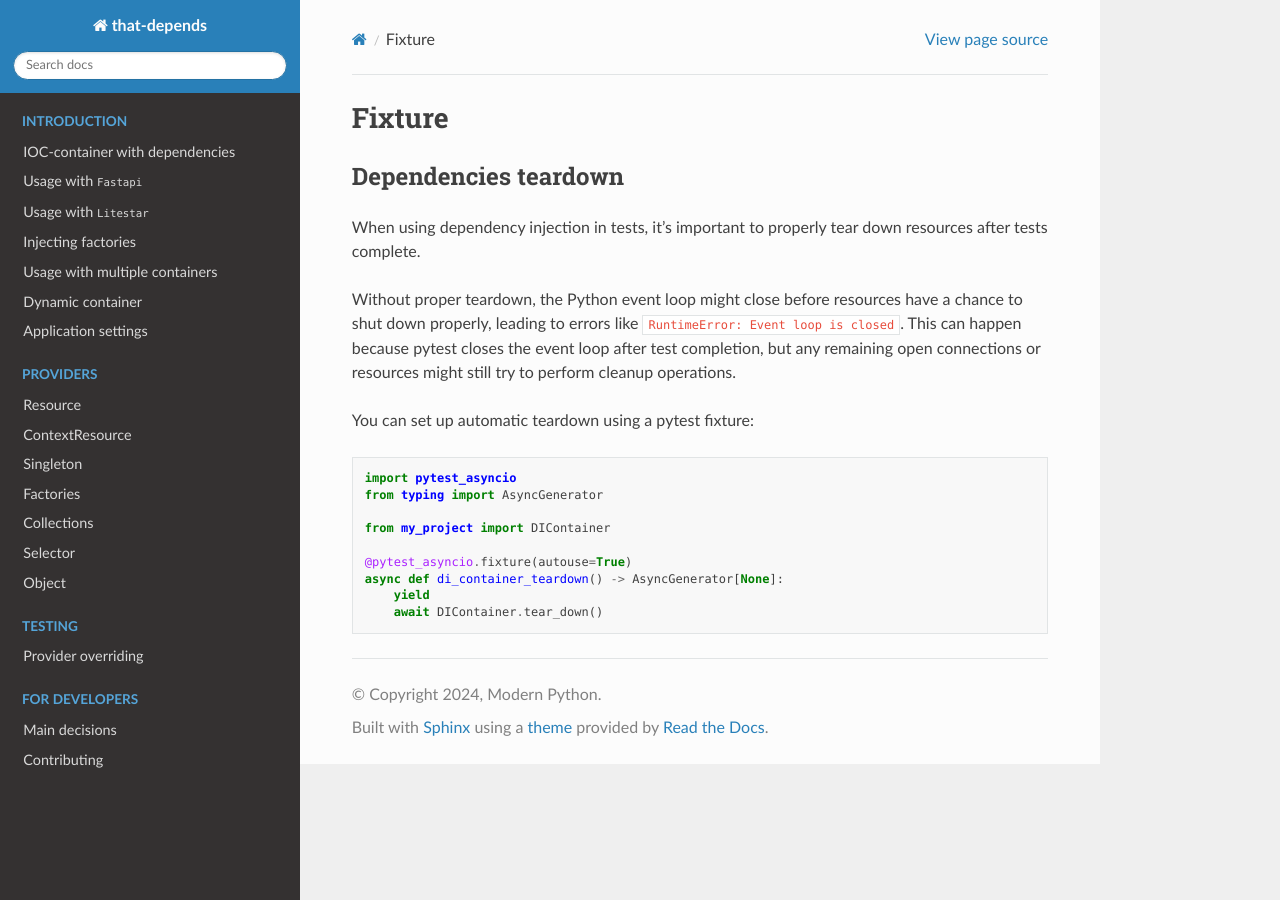
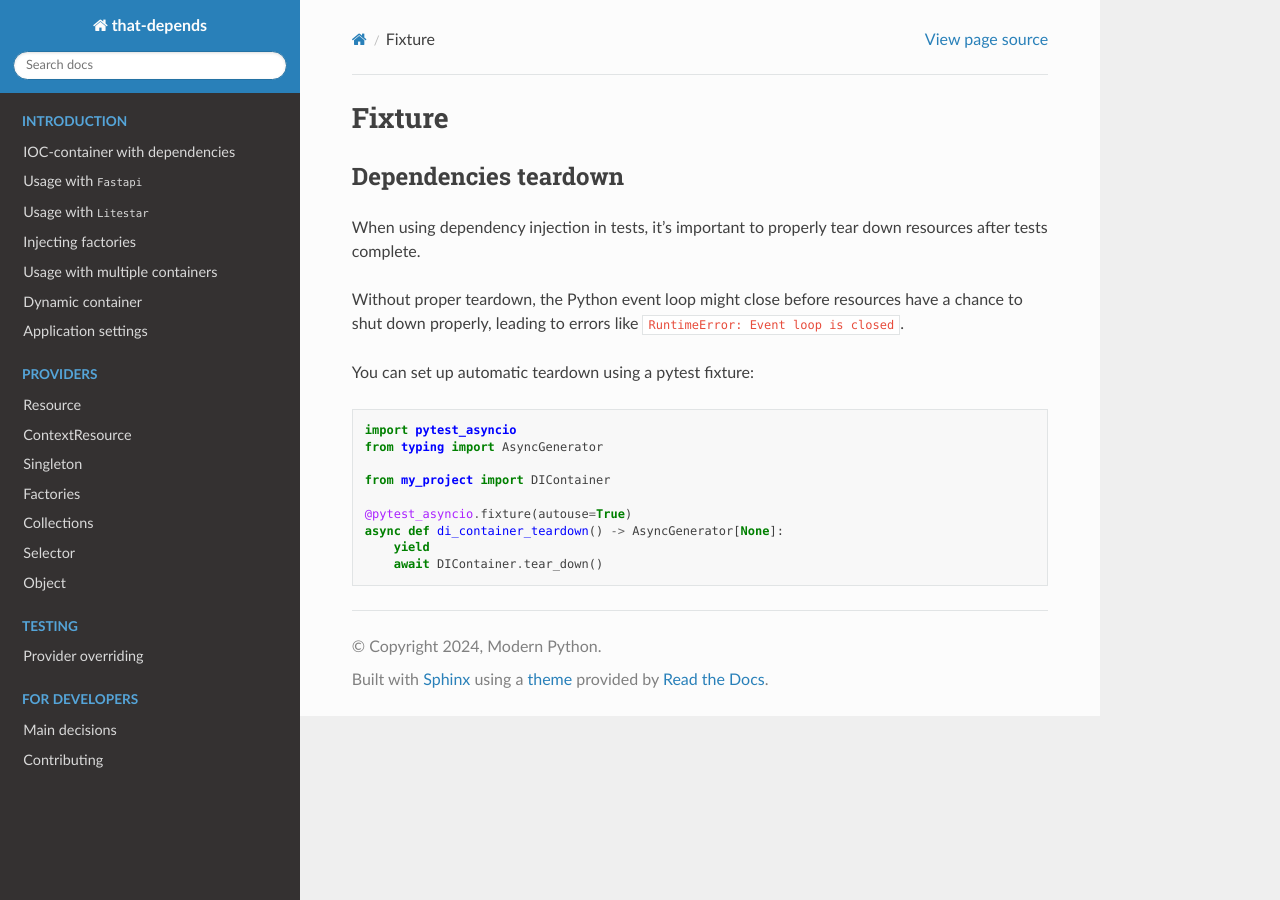
Before and after one commit to modern-python/that-depends, a Sphinx documentation site: the page built from docs/testing/fixture.md, in a window 1280 px wide. Built offline with Sphinx 7.4.7 and the Read the Docs theme 3.1.0, drawn with Linux system fonts in a browser that asks for light colours; pages that are not in the unit, such as notebooks, are missing from menus.

Commit message:
Update fixture.md

```diff
--- a/docs/testing/fixture.md
+++ b/docs/testing/fixture.md
@@ -4,7 +4,7 @@
 
 When using dependency injection in tests, it's important to properly tear down resources after tests complete.
 
-Without proper teardown, the Python event loop might close before resources have a chance to shut down properly, leading to errors like `RuntimeError: Event loop is closed`. This can happen because pytest closes the event loop after test completion, but any remaining open connections or resources might still try to perform cleanup operations.
+Without proper teardown, the Python event loop might close before resources have a chance to shut down properly, leading to errors like `RuntimeError: Event loop is closed`.
 
 You can set up automatic teardown using a pytest fixture:
 
```
